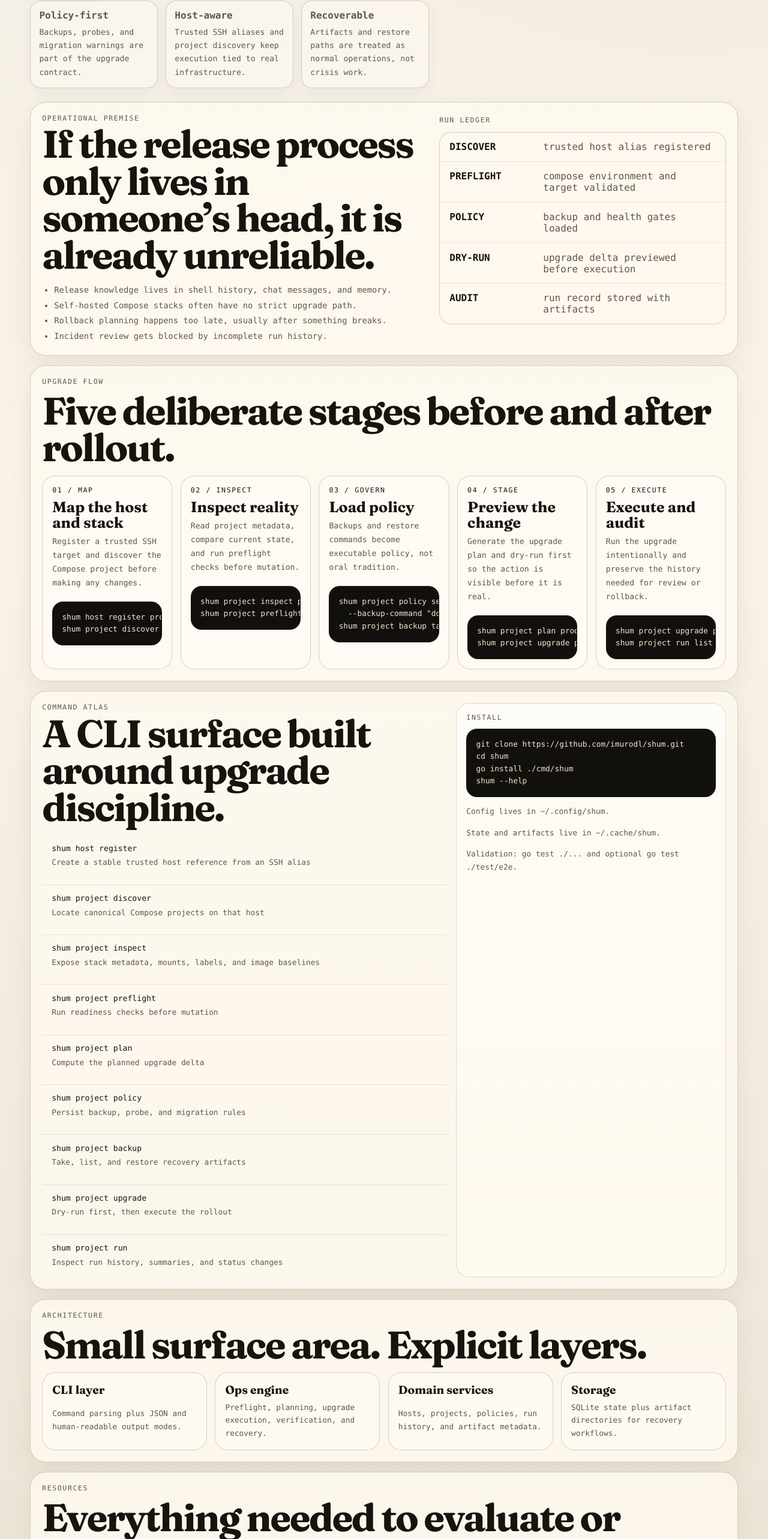
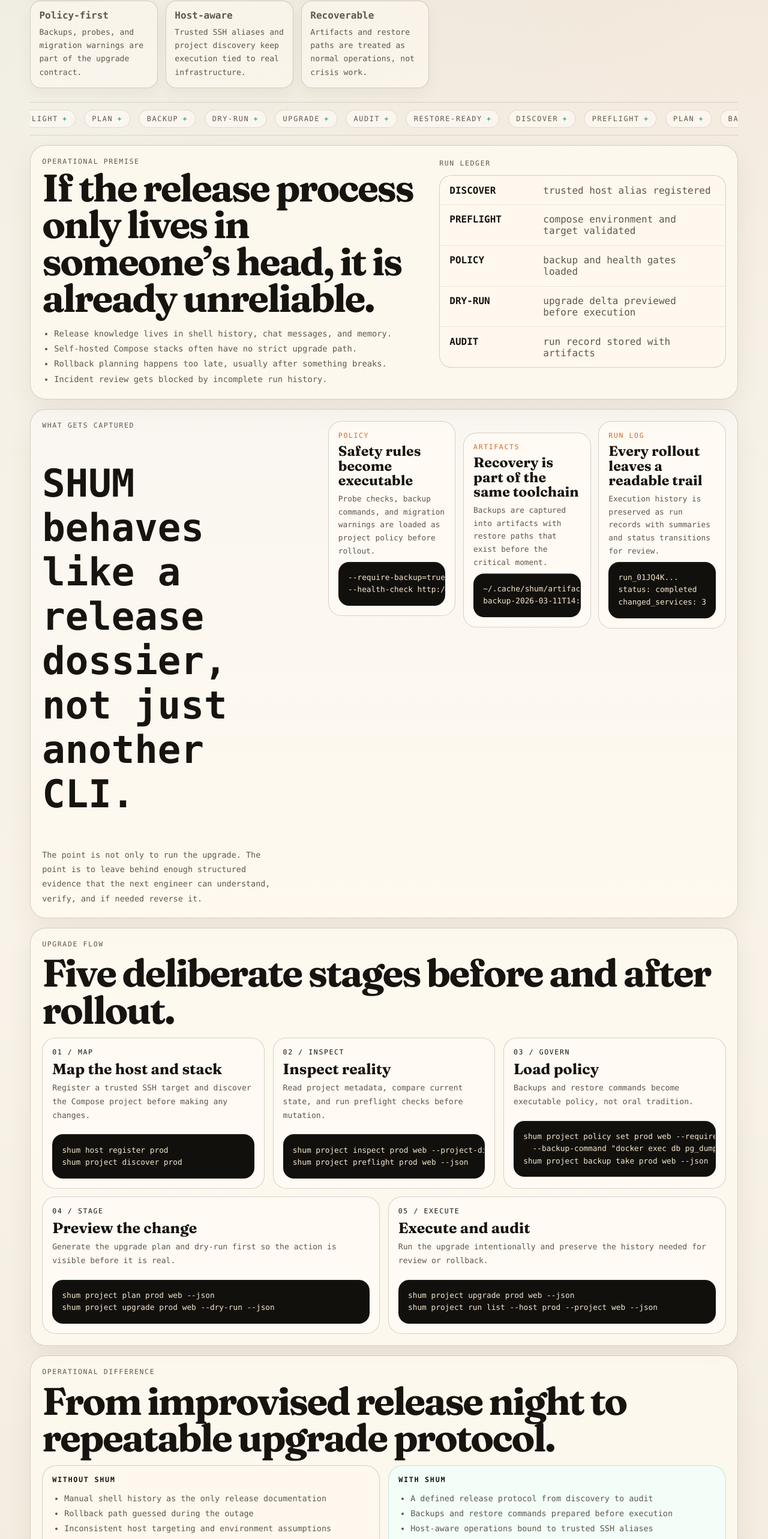
Before and after one commit to imurodl/shum, a Vue app in the folder site/: page / in a window 1280 px wide. Shown: the part 775-3341 px from the top of the page at 60% size. Built offline with nearby package versions, Linux system fonts and the light colour scheme; a web font is replaced by a local one.

Commit message:
feat: deepen shum landing page with richer product storytelling

```diff
--- a/site/src/App.vue
+++ b/site/src/App.vue
@@ -28,6 +28,53 @@ const ledger = [
   ['dry-run', 'upgrade delta previewed before execution'],
   ['audit', 'run record stored with artifacts'],
 ]
+
+const protocolStrip = [
+  'discover',
+  'preflight',
+  'plan',
+  'backup',
+  'dry-run',
+  'upgrade',
+  'audit',
+  'restore-ready',
+]
+
+const evidenceCards = [
+  {
+    tag: 'policy',
+    title: 'Safety rules become executable',
+    copy: 'Probe checks, backup commands, and migration warnings are loaded as project policy before rollout.',
+    sample: '--require-backup=true\n--health-check http://127.0.0.1:8080/health',
+  },
+  {
+    tag: 'artifacts',
+    title: 'Recovery is part of the same toolchain',
+    copy: 'Backups are captured into artifacts with restore paths that exist before the critical moment.',
+    sample: '~/.cache/shum/artifacts/\nbackup-2026-03-11T14:08:22Z.tar',
+  },
+  {
+    tag: 'run log',
+    title: 'Every rollout leaves a readable trail',
+    copy: 'Execution history is preserved as run records with summaries and status transitions for review.',
+    sample: 'run_01JQ4K...\nstatus: completed\nchanged_services: 3',
+  },
+]
+
+const compareSides = {
+  before: [
+    'Manual shell history as the only release documentation',
+    'Rollback path guessed during the outage',
+    'Inconsistent host targeting and environment assumptions',
+    'No durable record of what changed and why',
+  ],
+  after: [
+    'A defined release protocol from discovery to audit',
+    'Backups and restore commands prepared before execution',
+    'Host-aware operations bound to trusted SSH aliases',
+    'Structured run history ready for review and incident analysis',
+  ],
+}
 
 const flow = [
   {
@@ -158,6 +205,13 @@ const resources = [
         </aside>
       </section>
 
+      <section class="protocol-band" aria-label="Protocol strip">
+        <div class="protocol-track">
+          <span v-for="item in protocolStrip" :key="`a-${item}`">{{ item }}</span>
+          <span v-for="item in protocolStrip" :key="`b-${item}`">{{ item }}</span>
+        </div>
+      </section>
+
       <section class="manifesto panel">
         <div class="manifesto-copy">
           <p class="section-tag">Operational premise</p>
@@ -178,6 +232,26 @@ const resources = [
         </div>
       </section>
 
+      <section class="evidence panel">
+        <div class="evidence-copy">
+          <p class="section-tag">What gets captured</p>
+          <h2>SHUM behaves like a release dossier, not just another CLI.</h2>
+          <p class="evidence-lead">
+            The point is not only to run the upgrade. The point is to leave behind enough structured evidence
+            that the next engineer can understand, verify, and if needed reverse it.
+          </p>
+        </div>
+
+        <div class="evidence-grid">
+          <article v-for="item in evidenceCards" :key="item.tag" class="evidence-card">
+            <p class="evidence-tag">{{ item.tag }}</p>
+            <h3>{{ item.title }}</h3>
+            <p class="evidence-copy-text">{{ item.copy }}</p>
+            <pre><code>{{ item.sample }}</code></pre>
+          </article>
+        </div>
+      </section>
+
       <section class="workflow panel" id="flow">
         <div class="section-header">
           <p class="section-tag">Upgrade flow</p>
@@ -190,6 +264,29 @@ const resources = [
             <h3>{{ step.title }}</h3>
             <p class="step-copy">{{ step.copy }}</p>
             <pre><code>{{ step.command }}</code></pre>
+          </article>
+        </div>
+      </section>
+
+      <section class="contrast panel">
+        <div class="section-header">
+          <p class="section-tag">Operational difference</p>
+          <h2>From improvised release night to repeatable upgrade protocol.</h2>
+        </div>
+
+        <div class="contrast-grid">
+          <article class="contrast-card contrast-before">
+            <p class="contrast-label">Without SHUM</p>
+            <ul class="contrast-list">
+              <li v-for="item in compareSides.before" :key="item">{{ item }}</li>
+            </ul>
+          </article>
+
+          <article class="contrast-card contrast-after">
+            <p class="contrast-label">With SHUM</p>
+            <ul class="contrast-list">
+              <li v-for="item in compareSides.after" :key="item">{{ item }}</li>
+            </ul>
           </article>
         </div>
       </section>
--- a/site/src/style.css
+++ b/site/src/style.css
@@ -293,6 +293,41 @@ body {
   padding-top: 0.95rem;
 }
 
+.protocol-band {
+  position: relative;
+  overflow: hidden;
+  border-top: 1px solid rgba(23, 20, 16, 0.12);
+  border-bottom: 1px solid rgba(23, 20, 16, 0.12);
+  padding: 0.75rem 0;
+}
+
+.protocol-track {
+  display: flex;
+  gap: 0.9rem;
+  width: max-content;
+  animation: marquee 28s linear infinite;
+}
+
+.protocol-track span {
+  display: inline-flex;
+  align-items: center;
+  gap: 0.45rem;
+  padding: 0.45rem 0.75rem;
+  border: 1px solid rgba(23, 20, 16, 0.12);
+  border-radius: 999px;
+  background: rgba(255, 251, 244, 0.64);
+  color: var(--muted);
+  text-transform: uppercase;
+  font-size: 0.74rem;
+  letter-spacing: 0.14em;
+  white-space: nowrap;
+}
+
+.protocol-track span::after {
+  content: '+';
+  color: var(--accent);
+}
+
 .protocol-list {
   margin: 0.7rem 0 0;
   padding-left: 1.3rem;
@@ -337,9 +372,18 @@ pre code {
   align-items: start;
 }
 
+.evidence {
+  display: grid;
+  grid-template-columns: 0.82fr 1.18fr;
+  gap: 1rem;
+  background:
+    linear-gradient(180deg, rgba(255, 255, 255, 0.4), rgba(255, 249, 239, 0.92));
+}
+
 .manifesto-copy h2,
 .section-header h2,
-.atlas-copy h2 {
+.atlas-copy h2,
+.evidence-copy h2 {
   font-size: clamp(2rem, 5.4vw, 4rem);
 }
 
@@ -352,6 +396,56 @@ pre code {
 
 .ledger-card {
   padding: 0.2rem 0;
+}
+
+.evidence-lead {
+  margin: 1rem 0 0;
+  color: var(--muted);
+  line-height: 1.8;
+  font-size: 0.84rem;
+  max-width: 48ch;
+}
+
+.evidence-grid {
+  display: grid;
+  grid-template-columns: repeat(3, minmax(0, 1fr));
+  gap: 0.8rem;
+  align-items: start;
+}
+
+.evidence-card {
+  display: grid;
+  gap: 0.45rem;
+  padding: 1rem;
+  border: 1px solid var(--line);
+  border-radius: 22px;
+  background: rgba(255, 251, 244, 0.86);
+}
+
+.evidence-card:nth-child(2) {
+  transform: translateY(1.2rem);
+}
+
+.evidence-tag {
+  margin: 0;
+  color: var(--accent-2);
+  text-transform: uppercase;
+  letter-spacing: 0.14em;
+  font-size: 0.72rem;
+}
+
+.evidence-card h3 {
+  margin: 0;
+  font-family: 'Fraunces', Georgia, serif;
+  font-size: 1.45rem;
+  line-height: 1.06;
+}
+
+.evidence-copy-text {
+  margin: 0;
+  color: var(--muted);
+  line-height: 1.7;
+  font-size: 0.8rem;
 }
 
 .ledger-rows {
@@ -387,7 +481,7 @@ pre code {
 
 .workflow-grid {
   display: grid;
-  grid-template-columns: repeat(5, minmax(0, 1fr));
+  grid-template-columns: repeat(6, minmax(0, 1fr));
   gap: 0.85rem;
 }
 
@@ -396,10 +490,16 @@ pre code {
   align-content: start;
   gap: 0.5rem;
   min-height: 100%;
+  grid-column: span 2;
   padding: 1rem;
   border: 1px solid var(--line);
   border-radius: 22px;
   background: rgba(255, 251, 244, 0.8);
+}
+
+.step-card:nth-child(4),
+.step-card:nth-child(5) {
+  grid-column: span 3;
 }
 
 .step-card h3 {
@@ -413,6 +513,44 @@ pre code {
   margin: 0;
   font-size: 0.82rem;
   line-height: 1.75;
+}
+
+.contrast-grid {
+  display: grid;
+  grid-template-columns: 1fr 1fr;
+  gap: 0.9rem;
+}
+
+.contrast-card {
+  padding: 1rem;
+  border: 1px solid var(--line);
+  border-radius: 24px;
+  background: rgba(255, 251, 244, 0.74);
+}
+
+.contrast-before {
+  background: rgba(255, 247, 240, 0.76);
+}
+
+.contrast-after {
+  background: rgba(239, 255, 249, 0.8);
+  border-color: rgba(10, 143, 116, 0.22);
+}
+
+.contrast-label {
+  margin: 0 0 0.8rem;
+  font-weight: 700;
+  text-transform: uppercase;
+  letter-spacing: 0.14em;
+  font-size: 0.74rem;
+}
+
+.contrast-list {
+  margin: 0;
+  padding-left: 1.25rem;
+  color: var(--muted);
+  line-height: 1.85;
+  font-size: 0.84rem;
 }
 
 .atlas {
@@ -512,6 +650,15 @@ pre code {
   font-weight: 700;
 }
 
+@keyframes marquee {
+  from {
+    transform: translateX(0);
+  }
+  to {
+    transform: translateX(-50%);
+  }
+}
+
 @media (max-width: 1120px) {
   .workflow-grid {
     grid-template-columns: repeat(2, minmax(0, 1fr));
@@ -520,21 +667,34 @@ pre code {
   .resource-grid {
     grid-template-columns: repeat(2, minmax(0, 1fr));
   }
+
+  .step-card,
+  .step-card:nth-child(4),
+  .step-card:nth-child(5) {
+    grid-column: span 1;
+  }
 }
 
 @media (max-width: 900px) {
   .hero,
   .manifesto,
+  .evidence,
   .atlas,
-  .architecture-rail {
+  .architecture-rail,
+  .contrast-grid {
     grid-template-columns: 1fr;
   }
 
-  .signal-grid {
+  .signal-grid,
+  .evidence-grid {
     grid-template-columns: 1fr;
   }
 
   .runbook-card {
+    transform: none;
+  }
+
+  .evidence-card:nth-child(2) {
     transform: none;
   }
 
```
